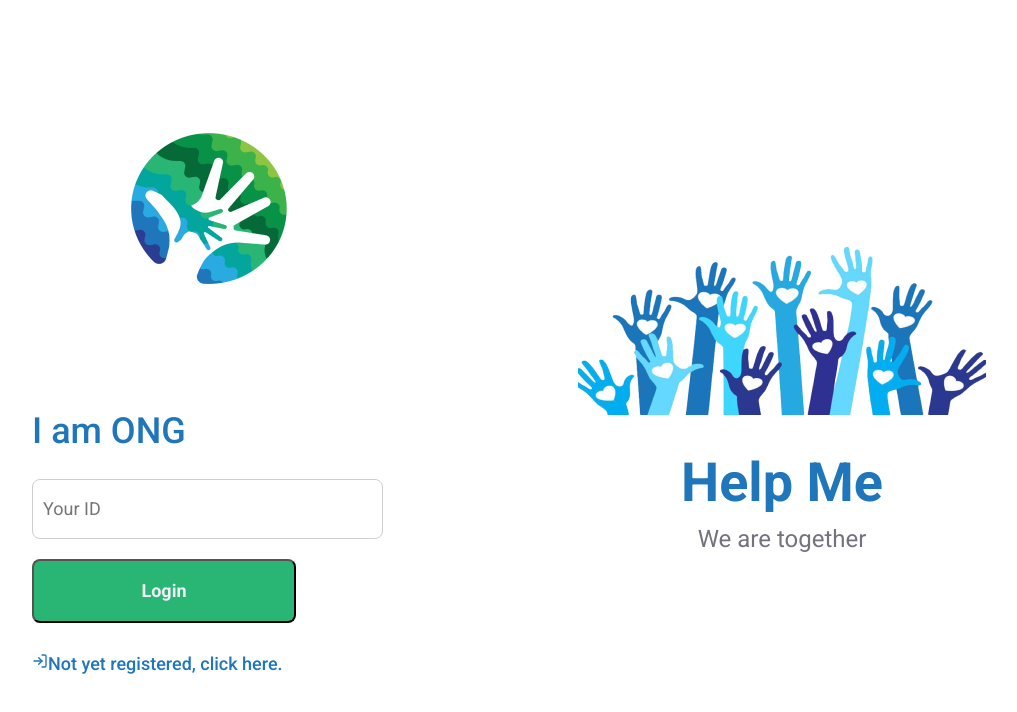
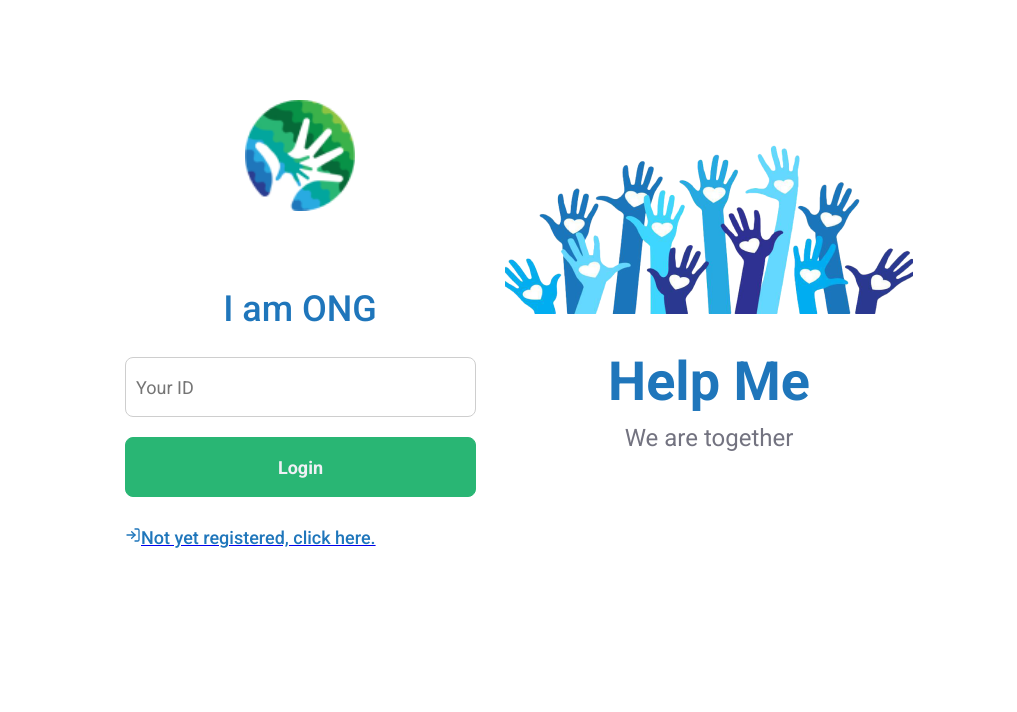
Before and after one commit to fernandojvlima/helpMe, a React (Create React App) app in the folder frontend/: page / in a window 1280 px wide. Shown: the top 712 px of the page, without its empty margins (131-1148 px from the left). Built offline with nearby package versions, Linux system fonts and the light colour scheme.

Commit message:
Front end - New Case View and Other Fixes in General

```diff
--- a/frontend/src/components/BtnCancel/styles.css
+++ b/frontend/src/components/BtnCancel/styles.css
@@ -1,5 +1,5 @@
 .BtnCancel {
-  width: 147px;
+  width: 160px;
   height: 60px;
   border: 1px solid #1f76bb;
   background-color: #1f76bb;
--- a/frontend/src/components/BtnPrimary/index.js
+++ b/frontend/src/components/BtnPrimary/index.js
@@ -3,6 +3,6 @@ import './style.css';
 
 export default function BtnPrimary(props) {
   return (
-    <button className="btnPrimary" name={props.name} type={props.type}> {props.value} </button>
+    <button className="btnPrimary" name={props.name} type={props.type} style={props.style}> {props.value} </button>
   )
 }
--- a/frontend/src/components/BtnPrimary/style.css
+++ b/frontend/src/components/BtnPrimary/style.css
@@ -8,7 +8,7 @@
   font-style: normal;
   font-weight: bold;
   font-size: 18px;
-  line-height: 61px;
+  border: 1px solid #29b674;
   /* identical to box height */
 
   text-align: center;
@@ -20,6 +20,6 @@
   transition: 0.2s;
 }
 
-.btnPrimary :hover {
+.btnPrimary:hover {
   filter: brightness(90%);
 }
--- a/frontend/src/pages/Home/index.js
+++ /dev/null
@@ -1,23 +0,0 @@
-import React, { useState, useEffect } from 'react';
-import axios from 'axios';
-
-export default function Home() {
-
-  const [cases, setCases] = useState([])
-
-  useEffect(() => {
-
-    const cases = async function () {
-
-      const cases = await axios.get('http://localhost:3333/cases')
-      setCases(cases.data)
-    }
-  }, [])
-
-  console.log(cases)
-
-  return (
-    <h1>Home</h1>
-
-  )
-}
--- a/frontend/src/pages/Logon/index.js
+++ b/frontend/src/pages/Logon/index.js
@@ -2,7 +2,7 @@ import React, { useState } from 'react';
 import { Link, useHistory } from 'react-router-dom';
 import api from './../../services/api';
 import './styles.css';
-import logo from '../../assets/logo.png';
+import logoTransparent from './../../assets/logoTransparent.png';
 import imageLogon from './../../assets/imageLogon.png';
 import BtnPrimary from './../../components/BtnPrimary/index';
 import InputStd from './../../components/InputStd';
@@ -13,16 +13,17 @@ export default function Logon() {
   const history = useHistory();
   const [id, setId] = useState('');
 
-
   async function handleLogon(e) {
     e.preventDefault();
     const data = {
       id
     }
-
     if (id !== '') {
       try {
         const response = await api.post('/session', data)
+
+        localStorage.setItem('ongId', id)
+        localStorage.setItem('ongName', response.data.name)
         alert(`Login Efetuado: ${response.data.name}`)
         history.push('/profile')
       } catch (err) {
@@ -34,15 +35,12 @@ export default function Logon() {
   }
   return (
     <div className="container">
-
       <form className="section" onSubmit={handleLogon}>
-        <div className="imgLogin">
-          <img src={logo} alt="logo help me" />
-        </div>
-        <h1>I am ONG {id}</h1>
+        <img className="logoImg" src={logoTransparent} alt="logo help me" />
+        <h1>I am ONG</h1>
         <InputStd className="inputStd" type="text" name="id" placeholder="Your ID" value={id} onChange={(e) => setId(e.target.value)} />
 
-        <BtnPrimary value="Login" type="submit" />
+        <BtnPrimary id="logon-btn" value="Login" type="submit" />
         <div className="linkRegister">
           <Link to="/register"><p><FiLogIn size={16} />  Not yet registered, click here.</p></Link>
         </div>
--- a/frontend/src/pages/Logon/styles.css
+++ b/frontend/src/pages/Logon/styles.css
@@ -2,21 +2,16 @@
 
 .container {
   width: 100%;
-  max-width: 1120px;
-  height: 100vh;
-  margin: 0 auto;
-
   display: flex;
+  margin: 0px 10px 0px 10px;
   flex-wrap: wrap;
   flex-direction: row;
   align-items: center;
-  justify-content: space-around;
+  justify-content: center;
 }
 
 .section {
-  width: 100%;
   max-width: 350px;
-  margin-right: 30px;
   display: flex;
   flex-direction: column;
   flex-wrap: nowrap;
@@ -25,7 +20,7 @@
   margin-top: 100px;
 }
 
-.section .titleLogon h1 {
+.section h1 {
   font-family: Roboto;
   font-style: normal;
   font-weight: 500;
@@ -36,14 +31,14 @@
   align-self: center;
 }
 
-.section .imgLogin {
+.section .logoImg {
+  min-width: 110px;
+  min-height: 110px;
+  margin-bottom: 20px;
   align-self: center;
-  max-width: 169px;
-  max-height: 166px;
-  margin-bottom: 60px;
 }
 
-.section .linkRegister a {
+.section .linkRegister p {
   display: flex;
   color: #1f76bb;
   font-family: Roboto;
@@ -57,7 +52,7 @@
   margin-top: 30px;
 }
 
-.section .linkRegister a:hover {
+.section .linkRegister p:hover {
   color: #737380;
 }
 
--- a/frontend/src/pages/NewCase/index.js
+++ b/frontend/src/pages/NewCase/index.js
@@ -27,7 +27,7 @@ export default function Register() {
         <InputStd type="text" className="inputStd" name="value" placeholder="Value" />
         <div className="buttonGroup">
           <BtnCancel type="button" name="Cancel" />
-          <BtnPrimary className="btnPrimary" type="submit" value="Register" />
+          <BtnPrimary className="btnPrimary" type="submit" value="Register" style={{ width: 260 }} />
         </div>
 
       </div>
--- a/frontend/src/pages/NewCase/styles.css
+++ b/frontend/src/pages/NewCase/styles.css
@@ -87,9 +87,9 @@
   padding: 10px 0 10px 10px;
 }
 
-.form .btnPrimary {
-  width: 260px;
-  height: 60px;
-  margin-left: 20px;
-  border: 1px solid #29b674;
+.buttonGroup {
+  display: flex;
+  flex-direction: row;
+  flex-wrap: wrap;
+  justify-content: space-between;
 }
--- a/frontend/src/pages/Profile/index.js
+++ b/frontend/src/pages/Profile/index.js
@@ -1,5 +1,6 @@
-import React from 'react';
-import { Link } from 'react-router-dom';
+import React, { useState, useEffect } from 'react';
+import api from './../../services/api';
+import { Link, useHistory } from 'react-router-dom';
 import logoTransparent from './../../assets/logoTransparent.png';
 import BtnPrimary from './../../components/BtnPrimary';
 import BtnLogout from './../../components/BtnLogout';
@@ -7,40 +8,77 @@ import { FiTrash2 } from 'react-icons/fi'
 import './styles.css';
 
 export default function Profile() {
+
+  const history = useHistory();
+  const ongLogged = localStorage.getItem('ongName');
+  const ongId = localStorage.getItem('ongId')
+  const [cases, setCases] = useState([])
+
+  useEffect(() => {
+    api.get('/profile', {
+      headers: {
+        authorization: ongId,
+      }
+    }).then(response => {
+      setCases(response.data)
+
+    })
+  }, [ongId])
+
+  async function handleDeleteCase(id) {
+    try {
+      await api.delete(`/cases/${id}`, {
+        headers: {
+          authorization: ongId
+        }
+      })
+
+    } catch (err) {
+      alert('Error deleting register, please try again.')
+    }
+    setCases(cases.filter(e => e.id !== id))
+  }
+
+  function handleLogout() {
+    localStorage.clear()
+    history.push('/')
+  }
+
   return (
     <div className="mainContent">
       <div className="header">
         <div className="leftContent">
           <img src={logoTransparent} alt="logo" />
-          <span>Welcome Fernando</span>
+          <span>Welcome {ongLogged}</span>
         </div>
 
         <div className="rightContent">
-          <Link to="/cases/new"> <BtnPrimary type="button" value="Register a new case" /></Link>
-          <BtnLogout type="button" value="Logout" />
+          <Link to="/cases/new"> <BtnPrimary type="button" value="Register a new case" style={{ width: 264 }} /></Link>
+          <BtnLogout type="button" value="Logout" onClick={handleLogout} />
         </div>
       </div>
-
       <h1>Cases</h1>
 
       <div className="casesContainer">
-        <div className="card">
-          <button className="btnIcon" type="button"><FiTrash2 size={20} color="#a8a8b3" /></button>
+        {cases.map((e) => {
+          return (
+            <div className="card" key={e.id}>
+              <button className="btnIcon" type="button" onClick={() => handleDeleteCase(e.id)}><FiTrash2 size={20} color="#a8a8b3" /></button>
               <p className="cardTitle">
                 Case:
           </p>
-          <p>Family needing medicine</p>
+              <p>{e.title}</p>
               <p className="cardTitle">
                 Briefing:
           </p>
-          <p>Live in this house two old people plus 65+, they have no jobs
-          or any source of money. Both need medicine or money.</p>
+              <p>{e.description}</p>
               <p className="cardTitle">
                 Value:
           </p>
-          <p>R$ 120,00</p>
+              <p>{Intl.NumberFormat('pt-BR', { style: 'currency', currency: 'BRL' }).format(e.value)}</p>
             </div>
-
+          )
+        })}
       </div>
     </div>
   )
--- a/frontend/src/pages/Profile/styles.css
+++ b/frontend/src/pages/Profile/styles.css
@@ -80,13 +80,3 @@
 .card .btnIcon:hover {
   opacity: 0.8;
 }
-
-.btnPrimary {
-  width: 264px;
-  height: 64px;
-  font-family: Roboto;
-  font-style: normal;
-  font-weight: bold;
-  font-size: 18px;
-  line-height: 18px;
-}
--- a/frontend/src/pages/Register/index.js
+++ b/frontend/src/pages/Register/index.js
@@ -60,7 +60,7 @@ export default function Register() {
           <InputStd type="text" className="inputStd" id="city" name="city" placeholder="City" value={city} onChange={(e) => setCity(e.target.value)} />
           <InputStd type="text" className="inputStd" id="uf" name="uf" placeholder="UF" value={uf} onChange={(e) => setUf(e.target.value)} />
         </div>
-        <BtnPrimary type="submit" className="btnPrimary" value="Register" />
+        <BtnPrimary type="submit" value="Register" style={{ width: 448 }} />
       </form>
     </div>
   )
--- a/frontend/src/routes.js
+++ b/frontend/src/routes.js
@@ -1,7 +1,6 @@
 import React from 'react';
 import { BrowserRouter as Router, Route, Switch } from 'react-router-dom';
 import Logon from './pages/Logon';
-import Home from './pages/Home';
 import Register from './pages/Register';
 import Profile from './pages/Profile';
 import NewCase from './pages/NewCase';
@@ -11,10 +10,9 @@ export default function Routes() {
     <Router>
       <Switch>
         <Route exact path="/" component={Logon} />
-        <Route path="/cases" component={Home} />
+        <Route path="/cases/new" component={NewCase} />
         <Route path="/register" component={Register} />
         <Route path="/profile" component={Profile} />
-        <Route path="/cases/new" component={NewCase} />
       </Switch>
     </Router>
   )
```
Also changed, not shown: 1 other file (tests, documents, lock files or other folders). Lines whose indentation alone changed are shown as unchanged.
